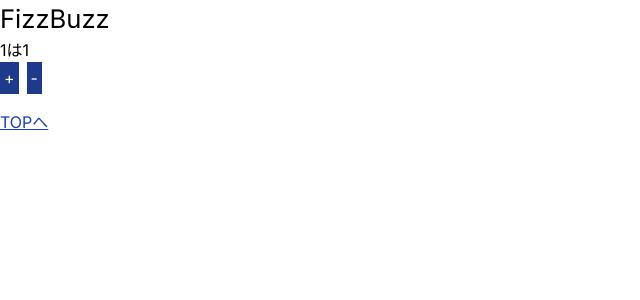
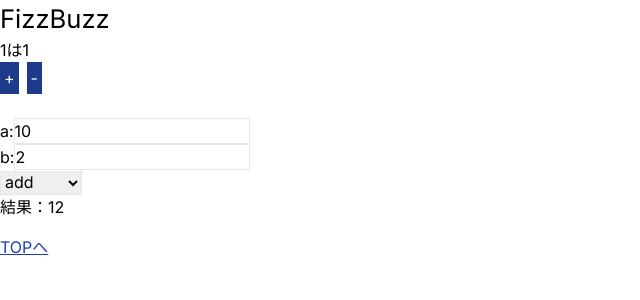
Before and after one commit to SHU0744/nextjs14-typescript-microcms-todo, a Next.js app: page /fizzbuzz in a window 1280 px wide. Shown: the top 300 px of the page, without its empty margins (0-640 px from the left). Built offline with nearby package versions, Linux system fonts and the light colour scheme.

Commit message:
計算機

```diff
--- a/src/app/fizzbuzz/page.tsx
+++ b/src/app/fizzbuzz/page.tsx
@@ -1,7 +1,31 @@
 "use client";
 
+import { initStateType, typePayloadType } from "@/types";
 import Link from "next/link";
-import { useEffect, useState } from "react";
+import { useEffect, useReducer, useState } from "react";
+
+const CALC_OPTIONS: string[] = ["add", "minus", "divide", "multiply"];
+
+const reducer = (
+  prev: initStateType,
+  { type, payload }: typePayloadType
+): any => {
+  switch (type) {
+    case "change":
+      const { name, value } = payload;
+      return { ...prev, [name]: value };
+    case "add":
+      return { ...prev, result: prev.a + prev.b };
+    case "minus":
+      return { ...prev, result: prev.a - prev.b };
+    case "divide":
+      return { ...prev, result: prev.a / prev.b };
+    case "multiply":
+      return { ...prev, result: prev.a * prev.b };
+    default:
+      throw new Error("不明なactionです。");
+  }
+};
 
 const fizzbuzz = () => {
   const [count, setCount] = useState<number>(1);
@@ -24,13 +48,26 @@ const fizzbuzz = () => {
     );
   };
 
-  // const fizzBuzzList: (string | number)[] = [];
-  // for (let i = 1; i <= 100; i++) {
-  //   let value: string = "";
-  //   if (i % 3 === 0) value += "Fizz";
-  //   if (i % 5 === 0) value += "Buzz";
-  //   fizzBuzzList.push(value || i);
-  // }
+  const initState: initStateType = {
+    a: 10,
+    b: 2,
+    result: 12,
+  };
+  const [state, dispatch] = useReducer(reducer, initState);
+
+  const calculate = (e: React.ChangeEvent<HTMLSelectElement>): void => {
+    dispatch({
+      type: e.target.value,
+      payload: { name: "", value: 0 },
+    });
+  };
+
+  const numChangeHandler = (e: React.ChangeEvent<HTMLInputElement>): void => {
+    dispatch({
+      type: "change",
+      payload: { name: e.target.name, value: parseInt(e.target.value) },
+    });
+  };
 
   return (
     <div>
@@ -46,16 +83,44 @@ const fizzbuzz = () => {
           -
         </button>
       </div>
-      {/* <p>
-        数字を1から100まで順番に出力していき ・3の倍数の時「 Fizz 」
-        ・5の倍数の時「 Buzz 」 ・3かつ5の倍数の時「 FizzBuzz 」を表示させる
-        ※それ以外の値はそのまま表示
-      </p>
-      <ul>
-        {fizzBuzzList.map((item, index) => (
-          <li key={index}>{item}</li>
-        ))}
-      </ul> */}
+
+      <div className="mt-6">
+        <div>
+          a:
+          <input
+            type="number"
+            name="a"
+            value={state.a}
+            className="border-solid border-[0.1rem] mr-[0.5rem]"
+            onChange={numChangeHandler}
+          />
+        </div>
+        <div>
+          b:
+          <input
+            type="number"
+            name="b"
+            value={state.b}
+            className="border-solid border-[0.1rem] mr-[0.5rem]"
+            onChange={numChangeHandler}
+          />
+        </div>
+      </div>
+      <select
+        value={state.type}
+        className="border-solid border-[0.1rem] mr-[0.5rem]"
+        onChange={calculate}
+      >
+        {CALC_OPTIONS.map((item) => {
+          return (
+            <option key={item} value={item}>
+              {item}
+            </option>
+          );
+        })}
+      </select>
+      <h3>結果：{state.result}</h3>
+
       <div className="mt-4">
         <Link href={"/"} className="underline text-blue-800">
           TOPへ
```
Also changed, not shown: src/types/index.ts (+14 -0 lines).
